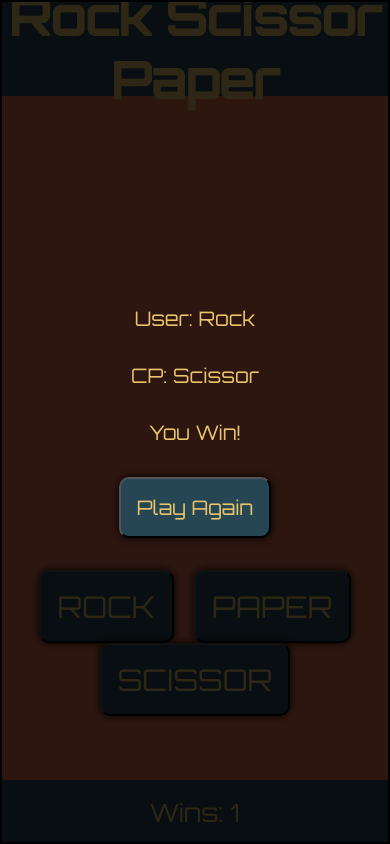
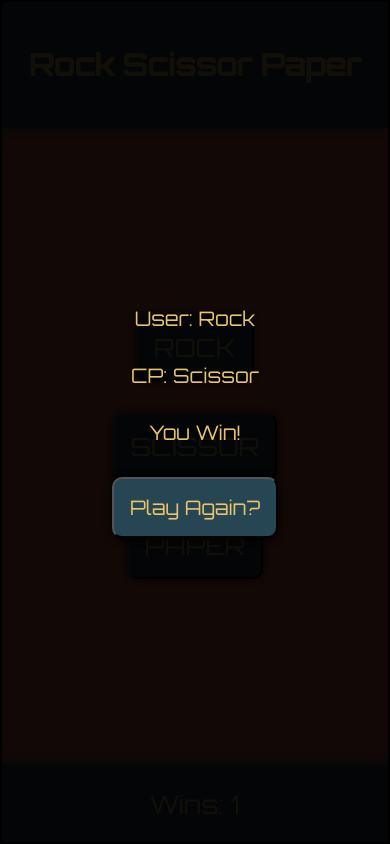
Before and after one commit to JosefineForsman/rock-scissor-paper, a plain HTML site: page index.html in a window 390 px wide. Both pictures are taken after a click on the button "ROCK". Drawn offline with Linux system fonts and the light colour scheme.

Commit message:
Added comments + responsive layout

```diff
--- a/index.html
+++ b/index.html
@@ -21,15 +21,15 @@
       </header>
       <main>
         <content class="slider">
-          <p class="user-choice-text">123123</p>
-          <p class="computer-choice-text">123123</p>
-          <p class="win-or-lose-text">123123</p>
-          <button class="play-again-btn">Play Again</button>
+          <p class="user-choice-text">PLACEHOLDER TEXT</p>
+          <p class="computer-choice-text">PLACEHOLDER TEXT</p>
+          <p class="win-or-lose-text">PLACEHOLDER TEXT</p>
+          <button class="play-again-btn">Play Again?</button>
         </content>
         <div class="user-buttons">
           <button class="user-button user-rock-btn">ROCK</button>
+          <button class="user-button user-scissor-btn">SCISSOR</button>
           <button class="user-button user-paper-btn">PAPER</button>
-          <button class="user-button user-scissor-btn">SCISSOR</button>
         </div>
       </main>
       <footer>
--- a/script.js
+++ b/script.js
@@ -1,29 +1,34 @@
 const rockButton = document.querySelector(".user-rock-btn");
 const paperButton = document.querySelector(".user-paper-btn");
 const scissorButton = document.querySelector(".user-scissor-btn");
-let computerChoiceText = document.querySelector(".computer-choice-text");
-let userChoiceText = document.querySelector(".user-choice-text");
-let winOrLoseText = document.querySelector(".win-or-lose-text");
-let winCounterText = document.querySelector(".win-counter-text");
-let slider = document.querySelector(".slider");
-let playAgainBtn =document.querySelector(".play-again-btn");
+const computerChoiceText = document.querySelector(".computer-choice-text");
+const userChoiceText = document.querySelector(".user-choice-text");
+const winOrLoseText = document.querySelector(".win-or-lose-text");
+const winCounterText = document.querySelector(".win-counter-text");
+const slider = document.querySelector(".slider");
+const playAgainBtn = document.querySelector(".play-again-btn");
 
-let computerRandomNumber = 0;
-let userNumber = 0;
-let winCounter = 0;
+let computerRandomNumber = 0; // Computer Score.
+let userNumber = 0; // 1 = Rock | 2 = Paper | 3 = Scissor.
+let winCounter = 0; // Counter variable.
 
+// This function adds one to your score if you win.
 function addOneWin() {
   winCounter++;
   winCounterText.innerText = `Wins: ${winCounter}`;
 }
 
+// This function only toggle the slider to go back and fourth.
 function toggleSlider() {
   slider.classList.toggle("show");
 }
-playAgainBtn.addEventListener ('click', () => {
-toggleSlider();
-})
 
+// When play-again-button is clicked ~> Trigger toggleSlider().
+playAgainBtn.addEventListener("click", () => {
+  toggleSlider();
+});
+
+// What happends if we choose Rock?
 rockButton.addEventListener("click", () => {
   userNumber = 1;
   computerRandomNumber = Math.floor(Math.random() * 3) + 1;
@@ -43,6 +48,7 @@ rockButton.addEventListener("click", () => {
   toggleSlider();
 });
 
+// What happends if we choose Paper?
 paperButton.addEventListener("click", () => {
   userNumber = 2;
   computerRandomNumber = Math.floor(Math.random() * 3) + 1;
@@ -62,6 +68,7 @@ paperButton.addEventListener("click", () => {
   toggleSlider();
 });
 
+// What happends if we choose Scissor?
 scissorButton.addEventListener("click", () => {
   userNumber = 3;
   computerRandomNumber = Math.floor(Math.random() * 3) + 1;
--- a/style.css
+++ b/style.css
@@ -1,5 +1,3 @@
-/* HELP */
-/* border: 2px dotted black; */
 :root {
   --headerAndFooterColor: #264653;
   --textColor: #15514a;
@@ -18,7 +16,8 @@ body {
   background-color: var(--red);
   text-align: center;
   height: 100vh;
-  font-family: 'Orbitron', sans-serif;
+  font-family: "Orbitron", sans-serif;
+  overflow: hidden;
 }
 
 header {
@@ -27,6 +26,7 @@ header {
   display: flex;
   align-items: center;
   justify-content: center;
+  box-shadow: 0 0 15px #264653;
 }
 
 footer {
@@ -35,7 +35,9 @@ footer {
   display: flex;
   align-items: center;
   justify-content: center;
+  box-shadow: 0 0 15px #264653;
 }
+
 .game-name-text {
   font-size: 50px;
 }
@@ -53,30 +55,30 @@ footer {
   justify-content: center;
   align-items: center;
   transform: translateX(100%);
-    transition: all .3s ease;
+  transition: all 0.3s ease;
   border: 2px solid black;
   z-index: 1;
 }
 
-.slider.show{
+.slider.show {
   transform: translateX(0);
-    background-color: rgba(0, 0, 0, 0.8);
+  background-color: rgba(0, 0, 0, 0.92);
 }
 .slider p {
   color: var(--yellow);
   font-size: 20px;
 }
 
-/* MAIN */
 .the-game {
   display: grid;
-  grid-template-rows: 6rem auto 4rem;
+  grid-template-rows: 8rem auto 5rem;
   height: 100vh;
   color: var(--textColor);
   background-color: var(--backgroundColor);
 }
 
-.play-again-btn, .user-button {
+.play-again-btn,
+.user-button {
   margin: 0 0.5rem;
   background-color: var(--headerAndFooterColor);
   color: var(--yellow);
@@ -84,10 +86,10 @@ footer {
   border-radius: 10px;
   box-shadow: 0 0 8px black;
   cursor: pointer;
-  font-family: 'Orbitron', sans-serif;
-  font-size: 30px;
+  font-family: "Orbitron", sans-serif;
+  font-size: 25px;
 }
-.play-again-btn{
+.play-again-btn {
   font-size: 20px;
 }
 .user-button:hover {
@@ -95,12 +97,25 @@ font-size: 20px;
   box-shadow: 0 0 12px black;
 }
 
+.play-again-btn:hover {
+  box-shadow: 0 0 12px var(--red);
+  background-color: #19343f;
+}
+
 .user-buttons {
-  position: absolute;
-  bottom: 7rem;
-  padding: 1rem;
-  width: 100%;
+  display: flex;
+  align-items: center;
+  justify-content: center;
+  flex-direction: column;
+  gap: 2rem;
+  height: 100%;
 }
 .win-counter-text {
   font-size: 25px;
 }
+
+@media (max-width: 650px) {
+  .game-name-text {
+    font-size: 30px;
+  }
+}
```
Lines whose indentation alone changed are shown as unchanged.
